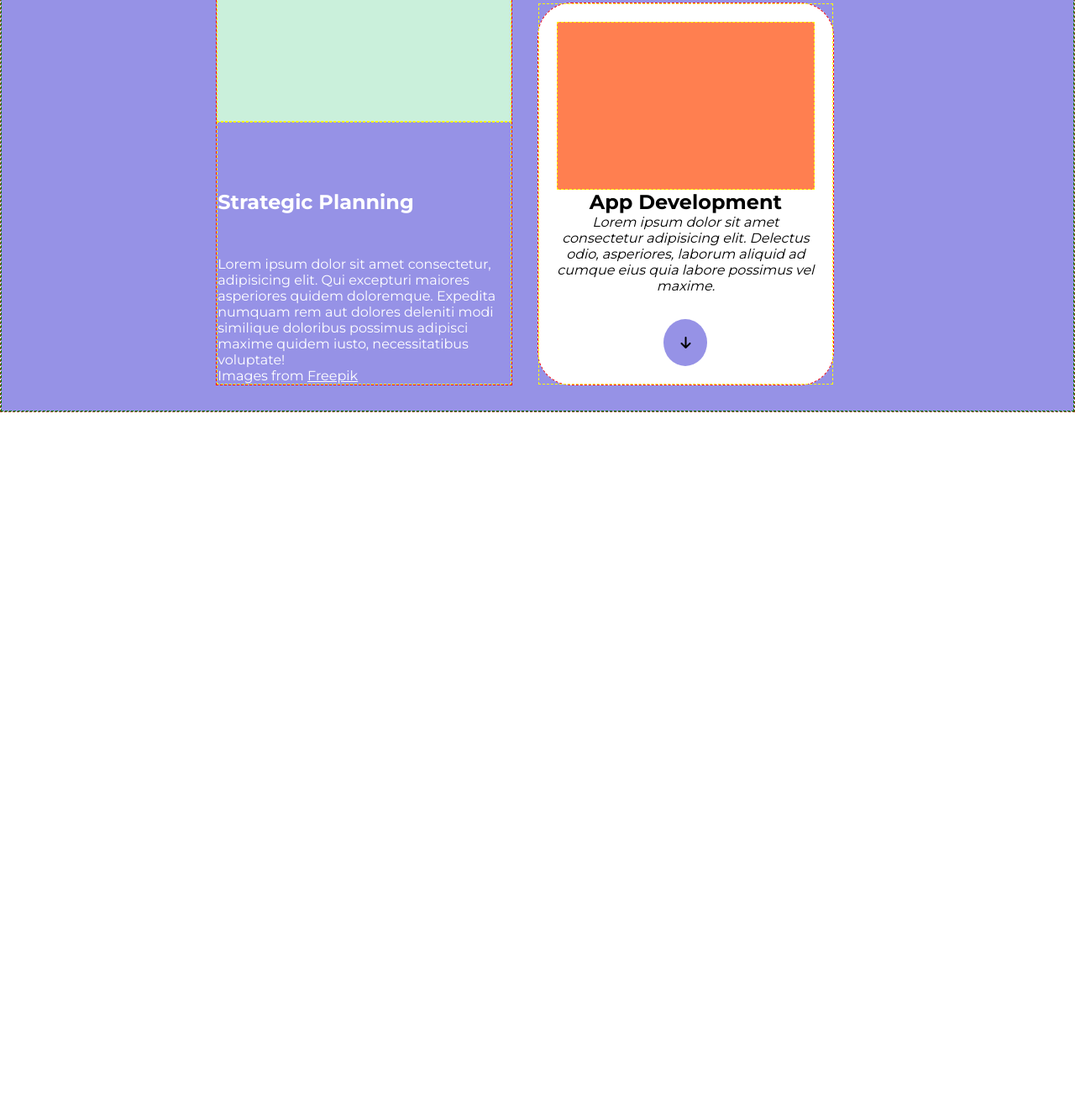
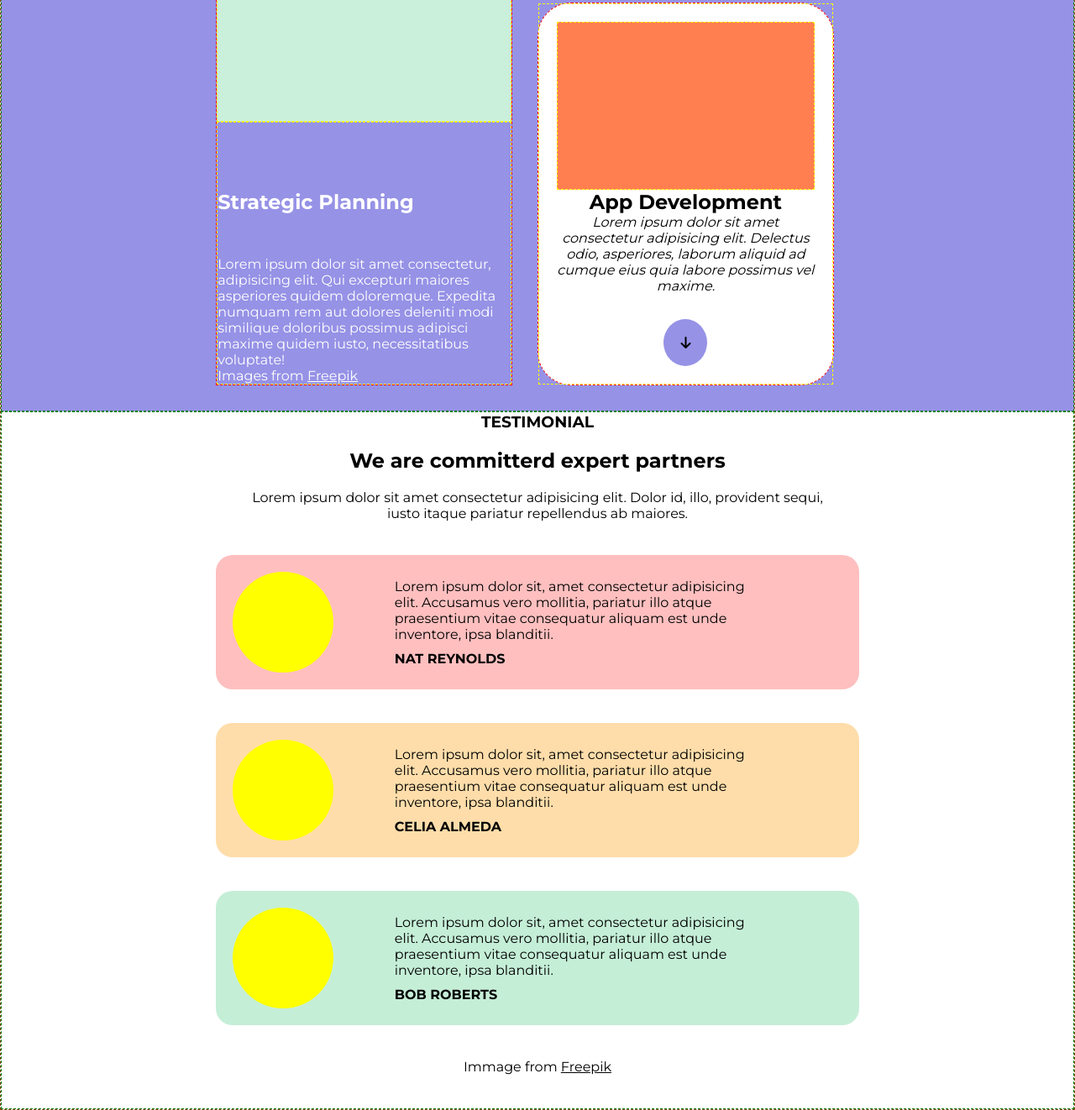
Before and after one commit to GianfryGiovene/html-css-responsive-flex-layout, a plain HTML site: page index.html in a window 1280 px wide. Shown: the part 1141-2463 px from the top of the page at 84% size. Before the commit the page ends 1632 px from the top, so only its background shows below. Drawn offline with Linux system fonts and the light colour scheme.

Commit message:
third section added

```diff
--- a/index.html
+++ b/index.html
@@ -140,8 +140,50 @@
                     </div>
                 </article>
             </div>
+        </section>
+        <section id="third-section">
+            <div class="container-small wrap-column">
+                <div class="title">
+                    <h3>TESTIMONIAL</h3>
+                    <h2>We are committerd expert partners</h2>
+                    <p>Lorem ipsum dolor sit amet consectetur adipisicing elit. Dolor id, illo, provident sequi, iusto
+                        itaque pariatur repellendus ab maiores.</p>
+                </div>
+                <div id="reynolds" class="card wrap">
+                    <div class="img"></div>
+                    <div class="text">
+                        <p>Lorem ipsum dolor sit, amet consectetur adipisicing elit. Accusamus vero mollitia,
+                            pariatur
+                            illo atque praesentium vitae consequatur aliquam est unde inventore, ipsa blanditii.</p>
+                        <h4>NAT REYNOLDS</h4>
+                    </div>
+                </div>
+                <div id="almeda" class="card wrap">
+                    <div class="img"></div>
+                    <div class="text">
+                        <p>Lorem ipsum dolor sit, amet consectetur adipisicing elit. Accusamus vero mollitia,
+                            pariatur
+                            illo atque praesentium vitae consequatur aliquam est unde inventore, ipsa blanditii.</p>
+                        <h4>CELIA ALMEDA</h4>
+                    </div>
+                </div>
+                <div id="roberts" class="card wrap">
+                    <div class="img"></div>
+                    <div class="text">
+                        <p>Lorem ipsum dolor sit, amet consectetur adipisicing elit. Accusamus vero mollitia,
+                            pariatur
+                            illo atque praesentium vitae consequatur aliquam est unde inventore, ipsa blanditii.</p>
+                        <h4>BOB ROBERTS</h4>
+                    </div>
+                </div>
+                <h4>Immage from <span class="underline">Freepik</span></h4>
+            </div>
 
         </section>
+        <!-- / third section -->
+        <!-- fourth section -->
+
+        <!-- / fourth section -->
     </main>
     <!-- / MAIN -->
 
--- a/style/style.css
+++ b/style/style.css
@@ -277,6 +277,67 @@ main{
     height: 200px;
 }
 /* / second section */
+
+/* third section */
+
+#third-section > div{
+    gap: 40px;
+}
+#third-section .title{
+    text-align: center;
+    width: 90%;
+    margin: auto;
+}
+
+#third-section .title h2{
+    margin: 20px 0;
+}
+
+#third-section #reynolds{
+    background-color: #ffbfbf;
+    gap: 10%;
+    padding: 20px ;
+    align-items: center;
+}
+
+#third-section .img{
+    width: 120px;
+    height: 120px;
+    background-color: yellow;
+    border-radius: 50%;
+}
+#third-section .text{
+    width: 60%;
+}
+
+#third-section .text h4{
+    margin-top: 10px;
+}
+
+#third-section #almeda{
+    background-color: #feddaa;
+    gap: 10%;
+    padding: 20px ;
+    align-items: center;
+}
+
+#third-section #roberts{
+    background-color: #b2e9cabf;
+    gap: 10%;
+    padding: 20px ;
+    align-items: center;
+}
+
+#third-section > div > h4{
+    text-align: center;
+    font-weight: 400;
+    margin-bottom: 40px;
+}
+/* / third section */
+
+/* fourth section */
+/* / fourth section */
+
 /**** / MAIN ****/
 
 /**** FOOTER ****/
```
